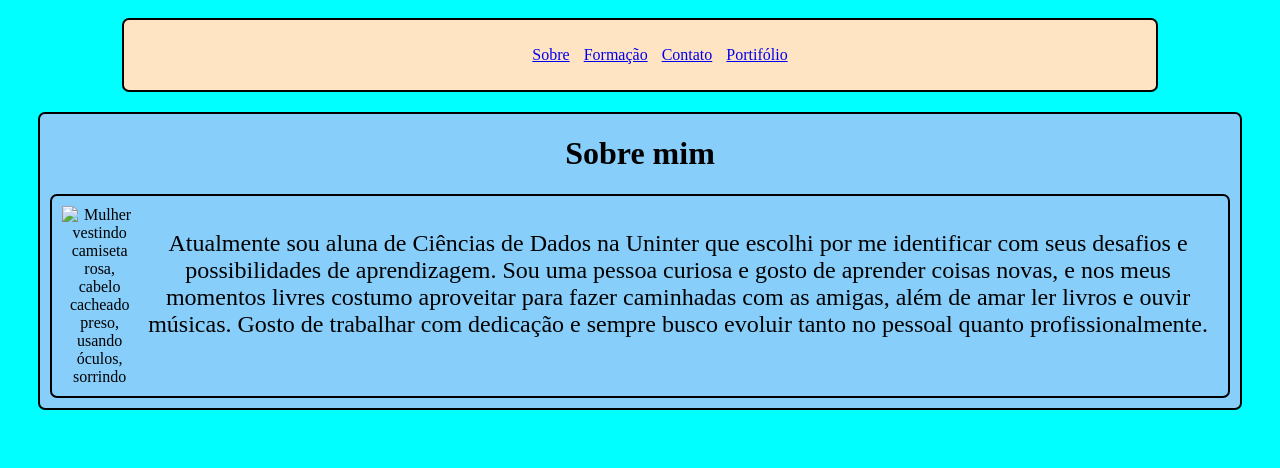
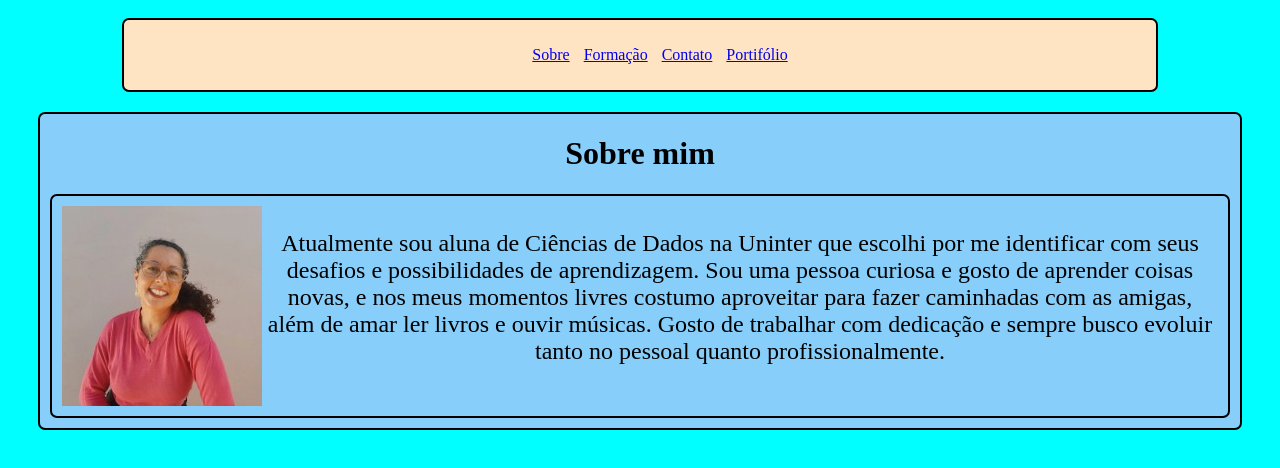
Before and after one commit to Edna-goncalves/Site-de-apresenta-o, a plain HTML site: page index.html in a window 1280 px wide. Drawn offline with Linux system fonts and the light colour scheme; the site is published under a folder, as on GitHub Pages, so addresses that start at the root find nothing.

Commit message:
bug: correção do link de imagem

```diff
--- a/index.html
+++ b/index.html
@@ -20,7 +20,7 @@
     <div id="conteudo">
 <h1>Sobre mim</h1>
 <div id="container">
-<img src="/fotolinkedin.jpeg" alt="Mulher vestindo camiseta rosa, cabelo cacheado preso, usando óculos, sorrindo">
+<img src="fotolinkedin.jpeg" alt="Mulher vestindo camiseta rosa, cabelo cacheado preso, usando óculos, sorrindo">
 <p>Atualmente sou aluna de Ciências de Dados na Uninter que escolhi por me identificar com seus desafios e possibilidades de aprendizagem.
     Sou uma pessoa curiosa e gosto de aprender coisas novas, e nos meus momentos livres costumo aproveitar para fazer caminhadas com as amigas, além de amar ler livros e ouvir músicas.
     Gosto de trabalhar com dedicação e sempre busco evoluir tanto no pessoal quanto profissionalmente.
```
